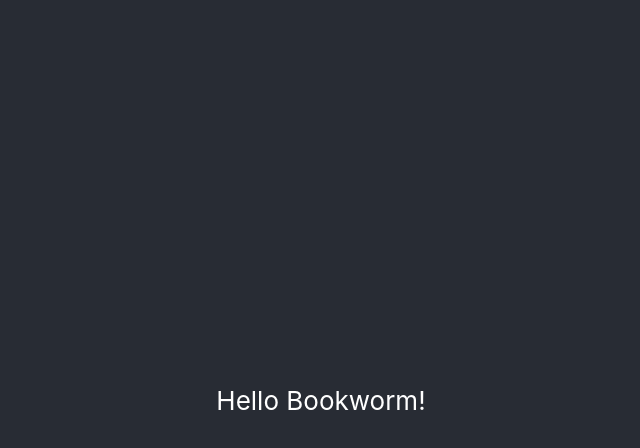
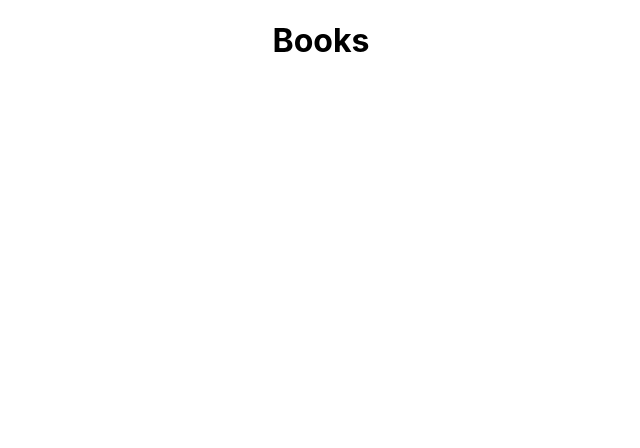
Before and after one commit to willemverbuyst/bookworm, a React (Create React App) app in the folder frontend/: page /books in a window 1280 px wide. Shown: the top 448 px of the page, without its empty margins (319-959 px from the left). Built offline with nearby package versions, Linux system fonts and the light colour scheme.

Commit message:
Add basic routing

```diff
--- a/frontend/package.json
+++ b/frontend/package.json
@@ -10,8 +10,10 @@
     "@types/node": "^16.11.14",
     "@types/react": "^17.0.37",
     "@types/react-dom": "^17.0.11",
+    "@types/react-router-dom": "^5.3.2",
     "react": "^17.0.2",
     "react-dom": "^17.0.2",
+    "react-router-dom": "^6.2.1",
     "react-scripts": "5.0.0",
     "typescript": "^4.5.4",
     "web-vitals": "^2.1.2"
--- a/frontend/src/App.css
+++ b/frontend/src/App.css
@@ -1,14 +1,3 @@
 .App {
   text-align: center;
 }
-
-.App-header {
-  background-color: #282c34;
-  min-height: 100vh;
-  display: flex;
-  flex-direction: column;
-  align-items: center;
-  justify-content: center;
-  font-size: calc(10px + 2vmin);
-  color: white;
-}
--- a/frontend/src/App.tsx
+++ b/frontend/src/App.tsx
@@ -1,14 +1,22 @@
 import React from 'react';
 import './App.css';
+import { BrowserRouter, Routes, Route } from 'react-router-dom';
+import Books from './pages/books';
+import Root from './pages/root';
+import PageNotFound from './pages/pageNotFound';
 
-function App() {
+const App = () => {
   return (
     <div className="App">
-      <header className="App-header">
-        <p>Hello Bookworm!</p>
-      </header>
+      <BrowserRouter>
+        <Routes>
+          <Route path="/" element={<Root />} />
+          <Route path="/books" element={<Books />} />
+          <Route path="*" element={<PageNotFound />} />
+        </Routes>
+      </BrowserRouter>
     </div>
   );
-}
+};
 
 export default App;
--- /dev/null
+++ b/frontend/src/pages/books/index.tsx
@@ -0,0 +1,7 @@
+import { ReactElement } from 'react';
+
+const Books: React.FC = (): ReactElement => {
+  return <h1>Books</h1>;
+};
+
+export default Books;
--- /dev/null
+++ b/frontend/src/pages/pageNotFound/index.tsx
@@ -0,0 +1,7 @@
+import { ReactElement } from 'react';
+
+const PageNotFound: React.FC = (): ReactElement => {
+  return <h1>404</h1>;
+};
+
+export default PageNotFound;
--- /dev/null
+++ b/frontend/src/pages/root/index.tsx
@@ -0,0 +1,7 @@
+import { ReactElement } from 'react';
+
+const Root: React.FC = (): ReactElement => {
+  return <h1>Root</h1>;
+};
+
+export default Root;
```
Also changed, not shown: 1 other file (tests, documents, lock files or other folders).
